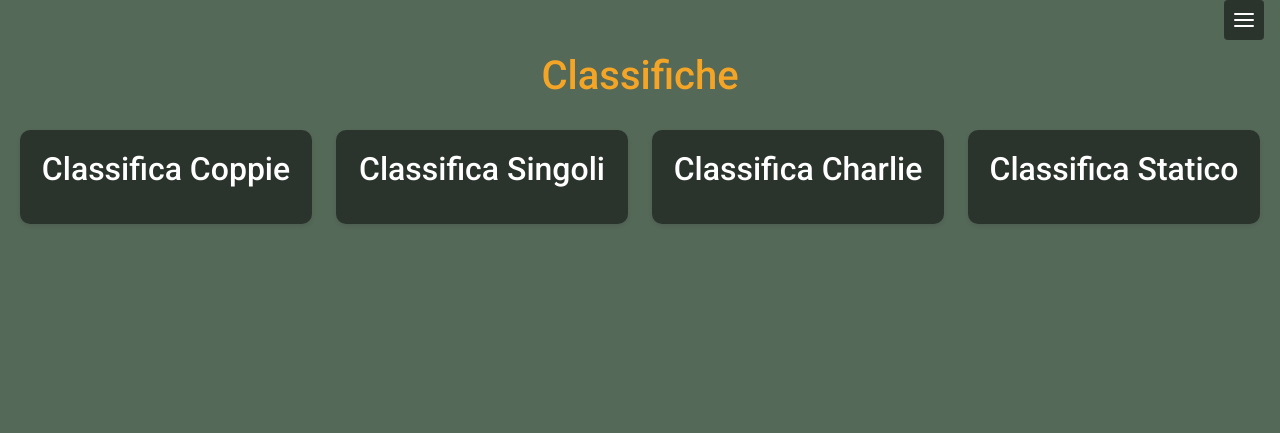
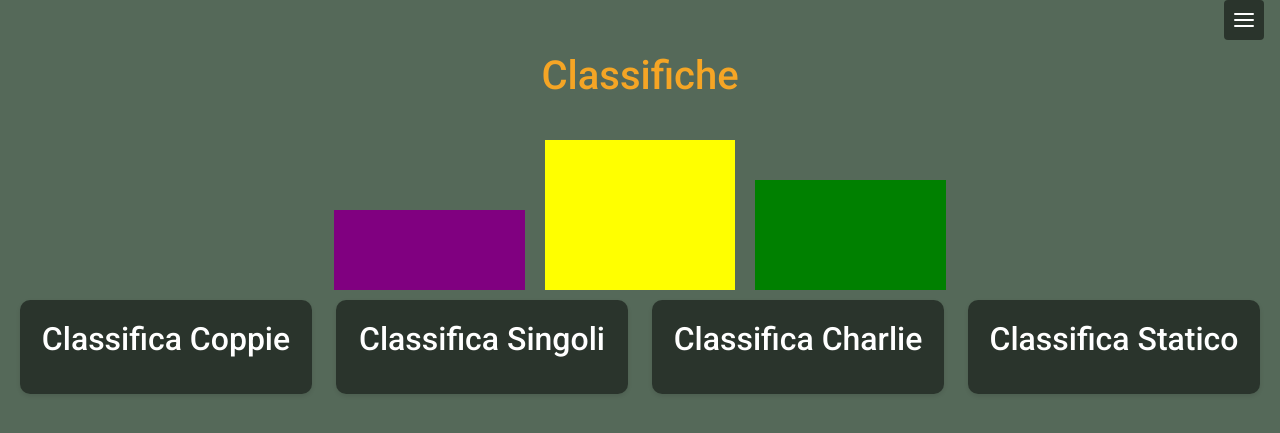
Before and after one commit to samuelsalzillo/software-comicon, a Flask app: page /scoring in a window 1280 px wide. Shown: the part 16-449 px from the top of the page. Run offline with Flask 3, Linux system fonts and the light colour scheme; data that the repository does not hold is empty; some libraries are stand-ins or nearby versions.

Commit message:
fix: graphics fix for cassa and logic for tuple scoring

```diff
--- a/app.py
+++ b/app.py
@@ -1507,7 +1507,7 @@ def submit_charlie_score():
             return jsonify(success=False, qualified=False, reason=None, error=f"Errore generico salvataggio punteggio: {e}"), 500
 
         # 2. Aggiungi alla history ufficiale per leaderboard in-memory (se get_leaderboard la usa)
-        backend.charlie_history.append(manual_score_minutes)
+        backend.charlie_history.append((player_id, manual_score_minutes))
         logging.debug(f"Added manual score to backend.charlie_history (new size: {len(backend.charlie_timer_history)})")
 
         # 3. Controlla la qualifica
--- a/templates/scoring.html
+++ b/templates/scoring.html
@@ -3,15 +3,14 @@
   .leaderboard-container {
     display: flex;
     justify-content: center;
-    gap: 30px;
     margin-top: 20px;
   }
 
   .leaderboard {
     background: #00000080;
     border-radius: 10px;
+    box-shadow: 0 2px 4px rgba(0, 0, 0, 0.1);
     padding: 20px;
-    box-shadow: 0 2px 4px rgba(0, 0, 0, 0.1);
   }
 
   .leaderboard h2 {
@@ -34,7 +33,28 @@
 {% endblock %} {% block content %}
 <h1>Classifiche</h1>
 
-<div class="row">
+<div class="row" style="align-items: baseline">
+  <div class="col-3"></div>
+  <div
+    class="col-2"
+    style="border-radius: 30px 30px 0px 0px; height: 100px; padding: 10px"
+  >
+    <div style="background-color: purple; height: 100%; width: 100%"></div>
+  </div>
+  <div
+    class="col-2"
+    style="border-radius: 30px 30px 0px 0px; height: 170px; padding: 10px"
+  >
+    <div style="background-color: yellow; height: 100%; width: 100%"></div>
+  </div>
+
+  <div
+    class="col-2"
+    style="border-radius: 30px 30px 0px 0px; height: 130px; padding: 10px"
+  >
+    <div style="background-color: green; height: 100%; width: 100%"></div>
+  </div>
+  <div class="col-3"></div>
   <div class="col-3">
     <div class="leaderboard">
       <h2>Classifica Coppie</h2>
@@ -60,7 +80,7 @@
       <ul id="statico-leaderboard"></ul>
     </div>
   </div>
-</div>
+
   {% endblock %} {% block scripts %}
   <script>
     function updateLeaderboard() {
@@ -98,11 +118,7 @@
             if (index < 3) {
               rank.style.color = "gold";
             } else {
-            if (player[0].startsWith("BIANCO")) {
-              rank.style.color = "black";
-            } else {
               rank.style.color = "white";
-            }
             }
 
             const playerInfo = document.createElement("b");
@@ -116,13 +132,17 @@
             } else if (player[0].startsWith("VERDE")) {
               playerInfo.style.backgroundColor = "green";
             } else if (player[0].startsWith("ROSA")) {
-            playerInfo.style.backgroundColor = "purple";
+              playerInfo.style.backgroundColor = "pink";
             } else if (player[0].startsWith("BIANCO")) {
-            playerInfo.style.backgroundColor = "gray";
+              playerInfo.style.backgroundColor = "white";
             } else {
               playerInfo.style.backgroundColor = "gray"; // Default color
             }
-          playerInfo.style.color = "white";
+            // style color black if player[o].startsWith("BIANCO") or startsWith("ROSA")
+            playerInfo.style.color =
+              player[0].startsWith("BIANCO") || player[0].startsWith("ROSA")
+                ? "black"
+                : "white";
             playerInfo.style.padding = "5px";
             playerInfo.style.borderRadius = "5px";
 
@@ -149,7 +169,10 @@
           });
         })
         .catch((error) =>
-        console.error("Errore durante l'aggiornamento della classifica:", error)
+          console.error(
+            "Errore durante l'aggiornamento della classifica:",
+            error
+          )
         );
     }
 
@@ -160,3 +183,4 @@
     document.addEventListener("DOMContentLoaded", updateLeaderboard);
   </script>
   {% endblock %}
+</div>
```
Lines whose indentation alone changed are shown as unchanged.
